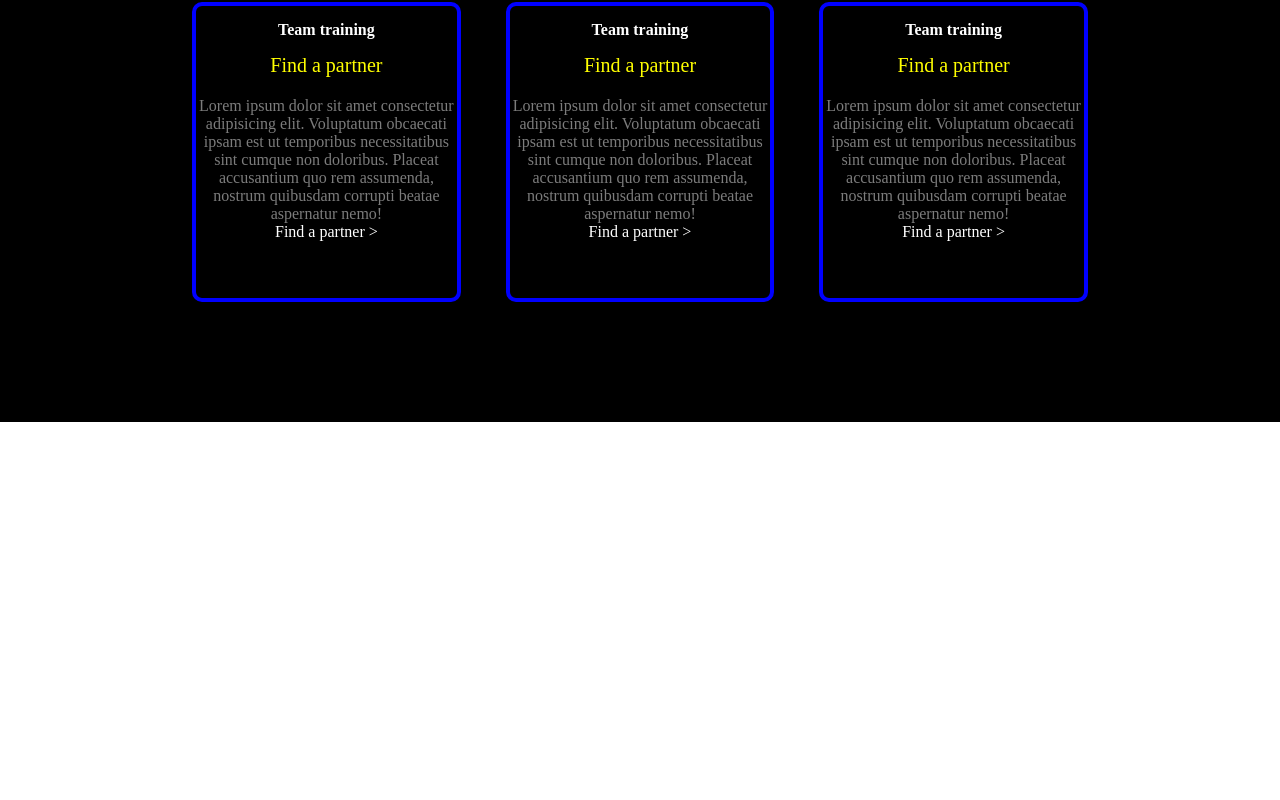
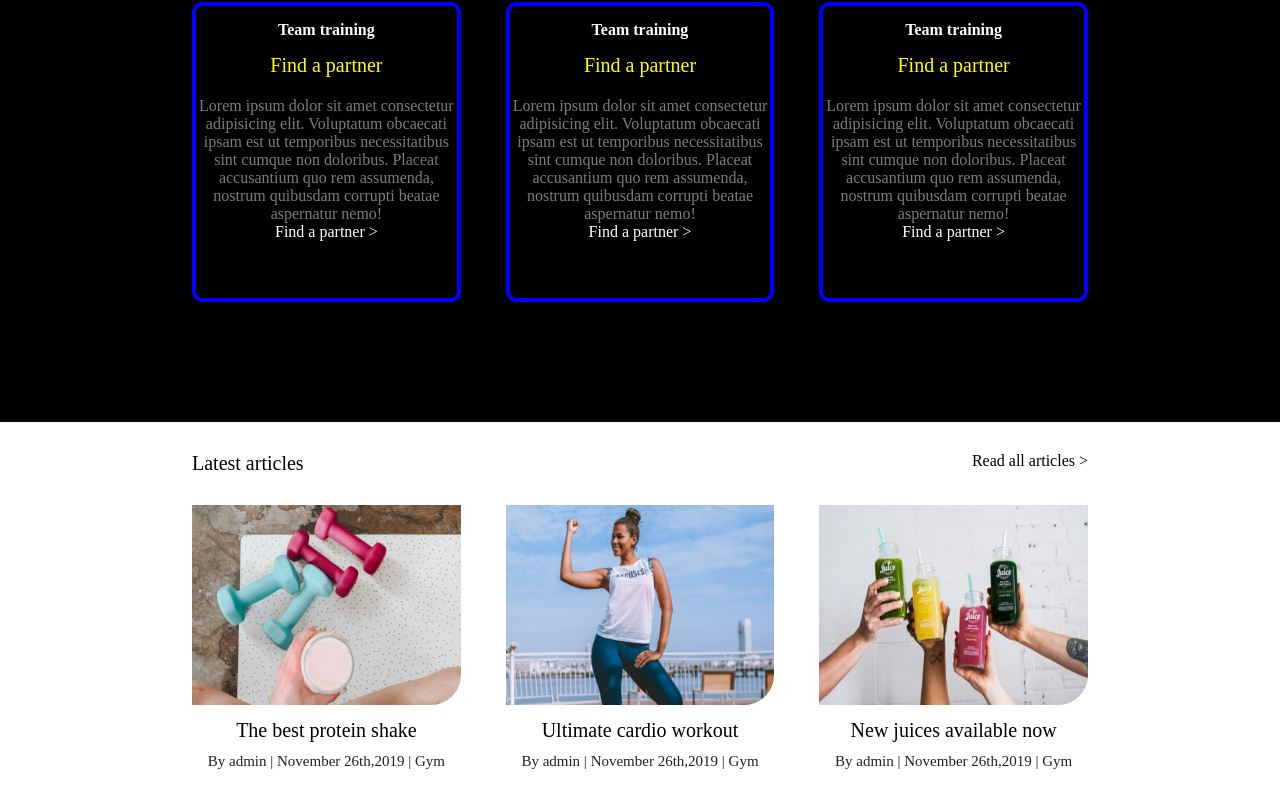
Before and after one commit to marcomaione/proj-html-vuejs, a Vue app: page / in a window 1280 px wide. Shown: the part 2849-3649 px from the top of the page. Before the commit the page ends 3271 px from the top, so only its background shows below. Built offline with nearby package versions, Linux system fonts and the light colour scheme.

Commit message:
aggiornamento

```diff
--- a/src/components/MyMain.vue
+++ b/src/components/MyMain.vue
@@ -73,6 +73,29 @@
                 </div>
             </div>
         </section>
+        <section>
+            <div class="row-3">
+                <span>Latest articles</span>
+                <a href="#">Read all articles > </a>
+            </div>
+            <div class="row-3">
+                <div class="slide">
+                    <img src="../assets/avada-img/blog4-2x-400x258.jpg" alt="">
+                    <p>The best protein shake</p>
+                    <span id="c">By admin | November 26th,2019 | Gym</span>
+                </div>
+                <div class="slide">
+                    <img src="../assets/avada-img/blog1-2x-400x258.jpg" alt="">
+                    <p>Ultimate cardio workout</p>
+                    <span id="c">By admin | November 26th,2019 | Gym</span>
+                </div>
+                <div class="slide">
+                    <img src="../assets/avada-img/blog3-2x-400x258.jpg" alt="">
+                    <p>New juices available now</p>
+                    <span id="c">By admin | November 26th,2019 | Gym</span>
+                </div>
+            </div>
+        </section>
     </div>
 </template>
 
@@ -92,6 +115,9 @@ export default {
 
 section {
     width: 100%;
+}
+#c {
+    color: rgb(34, 34, 34);
 }
 .row-2 {
     display: flex;
```
